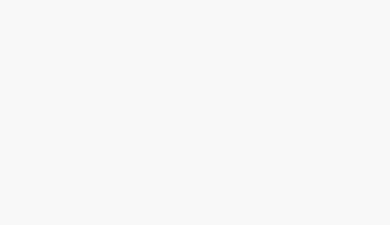
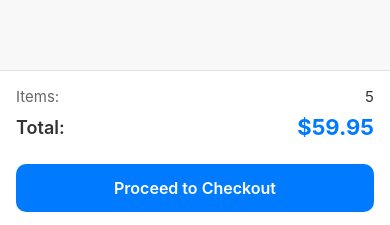
Before and after one commit to angelinat7/grab-a-bite, a React Native app: screen /CartModal in a window 390 px wide. Shown: the part 616-841 px from the top of the page. Built offline with nearby package versions, Linux system fonts and the light colour scheme; no server answers.

Commit message:
calculate and show total price

```diff
--- a/src/context/cart/CartContext.js
+++ b/src/context/cart/CartContext.js
@@ -3,6 +3,7 @@ import { createContext, useContext } from "react";
 export const CartContext = createContext({
   items: [],
   total: 0,
+  totalPrice: 0,
   addToCart(meal, quantity) {},
   increaseQuantity(index) {},
   decreaseQuantity(index) {},
--- a/src/context/cart/CartProvider.jsx
+++ b/src/context/cart/CartProvider.jsx
@@ -1,4 +1,4 @@
-import { useReducer, useState } from "react";
+import { useMemo, useReducer, useState } from "react";
 import { CartContext } from "./CartContext";
 
 export default function CartProvider({ children }) {
@@ -34,7 +34,7 @@ export default function CartProvider({ children }) {
         quantity: 3,
       },
     ],
-    total: 2,
+    total: 5,
   });
 
   const addToCart = (meal, quantity) => {
@@ -90,9 +90,17 @@ export default function CartProvider({ children }) {
     });
   };
 
+  const totalPrice = useMemo(() => {
+    return state.items.reduce(
+      (sum, item) => sum + item.meal.price * item.quantity,
+      0,
+    );
+  }, [state.items]);
+
   const data = {
     items: state.items,
     total: state.total,
+    totalPrice,
     addToCart,
     increaseQuantity,
     decreaseQuantity,
--- a/src/screens/CartScreen.jsx
+++ b/src/screens/CartScreen.jsx
@@ -1,9 +1,10 @@
 import { StyleSheet, View, FlatList, Text } from "react-native";
 import CartItem from "../components/CartItem";
 import { UseCartContext } from "../context/cart/CartContext";
+import Button from "../components/Button";
 
 export default function CartScreen() {
-  const { items, total } = UseCartContext();
+  const { items, total, totalPrice } = UseCartContext();
 
   return (
     <View style={styles.container}>
@@ -15,6 +16,7 @@ export default function CartScreen() {
         keyExtractor={(item) => item.meal.id.toString()}
         ListEmptyComponent={
           <View style={styles.emptyContainer}>
+            <Text style={styles.emptyIcon}>🛒</Text>
             <Text style={styles.emptyTitle}>Your cart is empty</Text>
             <Text style={styles.emptySubtitle}>
               Browse meals and add them to your cart.
@@ -22,6 +24,25 @@ export default function CartScreen() {
           </View>
         }
       />
+      <View style={styles.footer}>
+        <View style={styles.summaryRow}>
+          <Text style={styles.summaryLabel}>Items:</Text>
+          <Text style={styles.summaryValue}>{total}</Text>
+        </View>
+        <View style={styles.summaryRow}>
+          <Text style={styles.totalLabel}>Total:</Text>
+          <Text style={styles.totalValue}>${totalPrice.toFixed(2)}</Text>
+        </View>
+
+        <Button
+          style={styles.checkoutButton}
+          disabled={items.length === 0}
+          title="Proceed to Checkout"
+          onPress={() => {
+            // Handle checkout logic here
+          }}
+        />
+      </View>
     </View>
   );
 }
```
